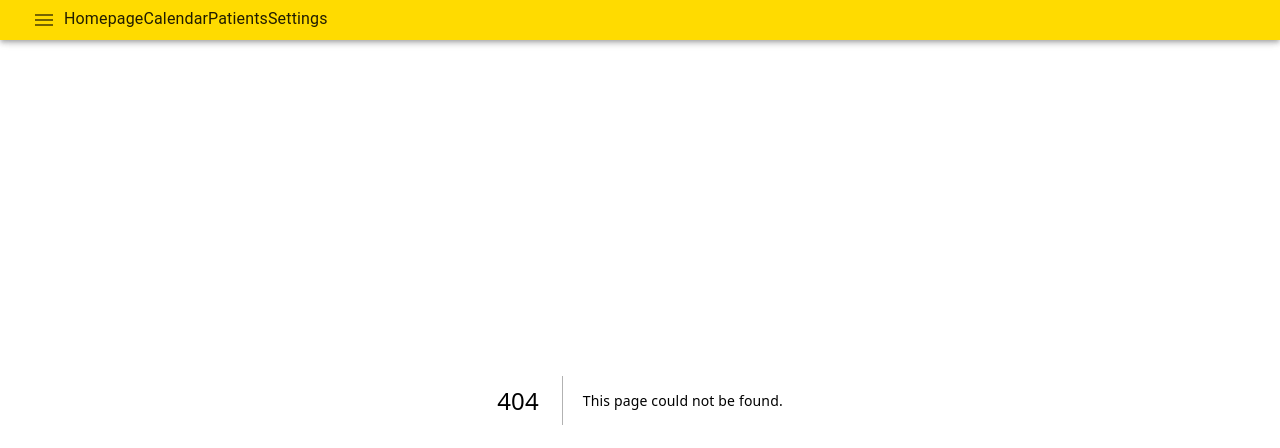
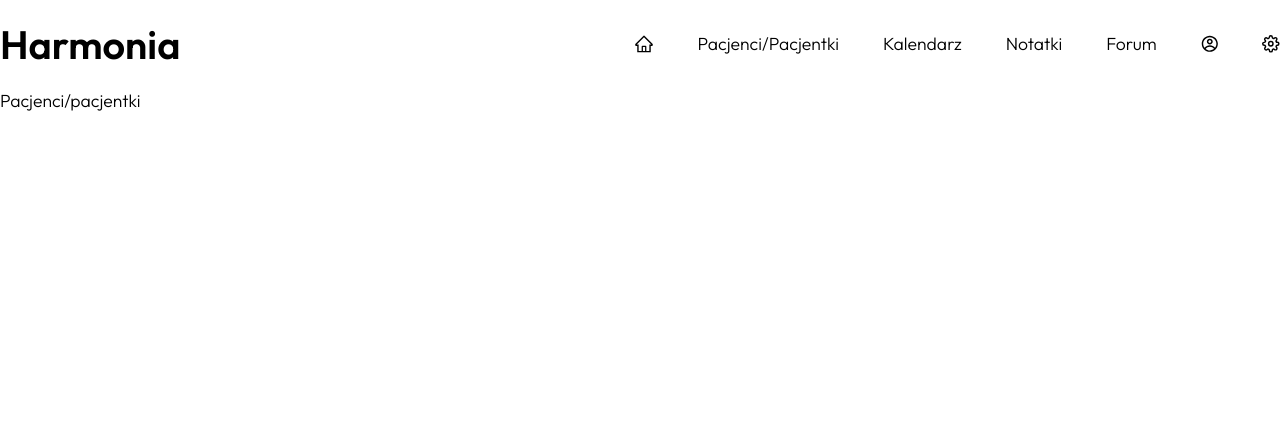
Before and after one commit to wooczak/harmonia, a Next.js app in the folder packages/client/: page /patients in a window 1280 px wide. Before the commit this address had no page. Shown: the top 448 px of the page. Built offline with nearby package versions, Linux system fonts and the light colour scheme.

Commit message:
Expanding UI layout and deleting unused client-side dependencies

```diff
--- a/package.json
+++ b/package.json
@@ -6,11 +6,11 @@
   "scripts": {
     "app": "concurrently \"npm run server\" \"npm run client\"",
     "client": "cd packages/client && npm run dev",
+    "server": "concurrently \"npm run server:graphql\" \"npm run server:prismastudio\"",
     "server:graphql": "cd packages/server/src && ts-node-esm index.ts",
     "server:prismastudio": "cd packages/server && npx prisma studio",
     "prisma:migrate": "cd packages/server && npx prisma migrate dev",
     "prisma:generate": "cd packages/server && npx prisma generate",
-    "server": "concurrently \"npm run server:graphql\" \"npm run server:prismastudio\"",
     "build": "tsc -b",
     "test": "echo \"Error: no test specified\" && exit 1"
   },
--- a/packages/client/src/app/ThemeRegistry.tsx
+++ /dev/null
@@ -1,61 +0,0 @@
-'use client';
-import * as React from 'react';
-import createCache from '@emotion/cache';
-import { useServerInsertedHTML } from 'next/navigation';
-import { CacheProvider } from '@emotion/react';
-import { ThemeProvider } from '@mui/material/styles';
-import CssBaseline from '@mui/material/CssBaseline';
-import { theme } from './theme';
-
-export default function ThemeRegistry(props: { options: any; children: any; }) {
-  const { options, children } = props;
-
-  const [{ cache, flush }] = React.useState(() => {
-    const cache = createCache(options);
-    cache.compat = true;
-    const prevInsert = cache.insert;
-    let inserted: string[] = [];
-    cache.insert = (...args) => {
-      const serialized = args[1];
-      if (cache.inserted[serialized.name] === undefined) {
-        inserted.push(serialized.name);
-      }
-      return prevInsert(...args);
-    };
-    const flush = () => {
-      const prevInserted = inserted;
-      inserted = [];
-      return prevInserted;
-    };
-    return { cache, flush };
-  });
-
-  useServerInsertedHTML(() => {
-    const names = flush();
-    if (names.length === 0) {
-      return null;
-    }
-    let styles = '';
-    for (const name of names) {
-      styles += cache.inserted[name];
-    }
-    return (
-      <style
-        key={cache.key}
-        data-emotion={`${cache.key} ${names.join(' ')}`}
-        dangerouslySetInnerHTML={{
-          __html: styles,
-        }}
-      />
-    );
-  });
-
-  return (
-    <CacheProvider value={cache}>
-      <ThemeProvider theme={theme}>
-        <CssBaseline />
-        {children}
-      </ThemeProvider>
-    </CacheProvider>
-  );
-}
--- a/packages/client/src/app/components/navigation.tsx
+++ b/packages/client/src/app/components/navigation.tsx
@@ -1,26 +1,45 @@
-import { AppBar, Container, IconButton, Tooltip, Typography } from '@mui/material'
-import React from 'react'
-import MenuIcon from '@mui/icons-material/Menu'
+'use client'
+
+import Link from 'next/link'
+import { usePathname } from 'next/navigation'
+import React, { useEffect } from 'react'
+import { CgProfile } from 'react-icons/cg'
+import { FiSettings } from 'react-icons/fi'
+import { AiOutlineHome } from 'react-icons/ai'
+import { Routes } from '../constants'
 
 type TNavigationProps = {
   tabs: string[]
 }
 
 export default function Navigation({ tabs }: TNavigationProps) {
+  const pathname = usePathname()
+
+  const { HOMEPAGE, PATIENTS } = Routes
+
   return (
-    <AppBar>
-      <Container maxWidth="xl">
-        <Tooltip title="Menu" placement="left">
-          <IconButton>
-            <MenuIcon />
-          </IconButton>
-        </Tooltip>
-        {tabs?.map((tab, index) => (
-          <Typography key={index} component="a">
-            {tab}
-          </Typography>
-        ))}
-      </Container>
-    </AppBar>
+    <div className="flex h-[5rem]">
+      <h1 className="font-semibold text-4xl leading-[5rem] ">Harmonia</h1>
+      <nav className="flex items-center grow">
+        <ul className="flex gap-10 w-full justify-end items-center">
+          {pathname !== HOMEPAGE && (
+            <Link href={HOMEPAGE}>
+              <AiOutlineHome size={20} />
+            </Link>
+          )}
+          {tabs?.map((tab, index) => (
+            <li key={index}>
+              <Link href={PATIENTS}>{tab}</Link>
+            </li>
+          ))}
+          <li>
+            <CgProfile className="" />
+          </li>
+          <li>
+            <FiSettings />
+          </li>
+        </ul>
+      </nav>
+    </div>
   )
 }
--- a/packages/client/src/app/constants.ts
+++ b/packages/client/src/app/constants.ts
@@ -1,6 +1,11 @@
+export const Routes = {
+  HOMEPAGE: "/",
+  PATIENTS: "/patients"
+};
+
 export const NavigationTabs = [
-  'Homepage',
-  'Calendar',
-  'Patients',
-  'Settings'
+  'Pacjenci/Pacjentki',
+  'Kalendarz',
+  'Notatki',
+  'Forum'
 ];
--- a/packages/client/src/app/globals.css
+++ b/packages/client/src/app/globals.css
@@ -1,3 +1,11 @@
 @tailwind base;
 @tailwind components;
 @tailwind utilities;
+
+@layer base {
+  html {
+    font-family: 'Outfit', sans-serif;
+    font-weight: 300;
+    font-size: 1.1rem;
+  }
+}
--- a/packages/client/src/app/layout.tsx
+++ b/packages/client/src/app/layout.tsx
@@ -2,16 +2,18 @@ import React from 'react'
 import Navigation from './components/navigation'
 import { NavigationTabs } from './constants'
 import './globals.css'
-import ThemeRegistry from './ThemeRegistry'
 
 export default function RootLayout({ children }: { children: React.ReactNode }) {
   return (
     <html lang="en">
-      <body>
-        <ThemeRegistry options={{ key: 'mui' }}>
-          <Navigation tabs={NavigationTabs} />
-          {children}
-        </ThemeRegistry>
+      <head>
+        <link rel="preconnect" href="https://fonts.googleapis.com" />
+        <link rel="preconnect" href="https://fonts.gstatic.com" />
+        <link href="https://fonts.googleapis.com/css2?family=Outfit:wght@300;400;600;800&display=swap" rel="stylesheet" />
+      </head>
+      <body className="max-w-screen-xl mx-auto">
+        <Navigation tabs={NavigationTabs} />
+        {children}
       </body>
     </html>
   )
--- /dev/null
+++ b/packages/client/src/app/patients/page.tsx
@@ -0,0 +1,9 @@
+import React from 'react'
+
+function Patients() {
+  return (
+    <div>Pacjenci/pacjentki</div>
+  )
+}
+
+export default Patients
--- a/packages/client/src/app/theme.ts
+++ /dev/null
@@ -1,9 +0,0 @@
-import { createTheme } from '@mui/material/styles';
-
-export const theme = createTheme({
-  palette: {
-    primary: {
-      main: "#ffdb00"
-    }
-  }
-})
```
Also changed, not shown: packages/client/package.json (+2 -5 lines).
